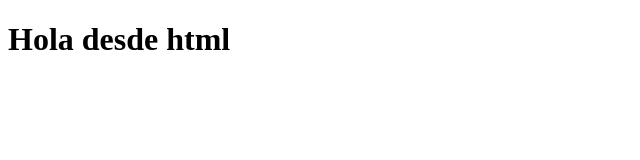
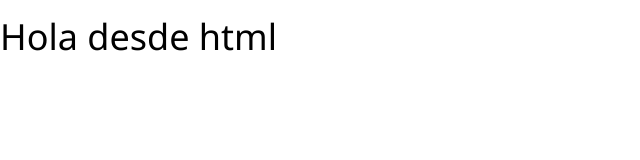
Before and after one commit to julieta96/practica-git, a plain HTML site: page index.html in a window 1280 px wide. Shown: the whole page, without its empty margins (0-640 px from the left). Drawn offline with Linux system fonts and the light colour scheme.

Commit message:
se linkeo el archivo w3.css

```diff
--- a/app.js
+++ /dev/null
@@ -1 +0,0 @@
-console.log('hola me falto este mensaje');
--- a/index.html
+++ b/index.html
@@ -2,6 +2,7 @@
 <html lang="en">
 <head>
 	<meta charset="utf-8">
+	<link rel="stylesheet" href="css/w3.css">
 	<title></title>
 </head>
 <body>
```
Also changed, not shown: estilo.css (deleted), 1 other file.
